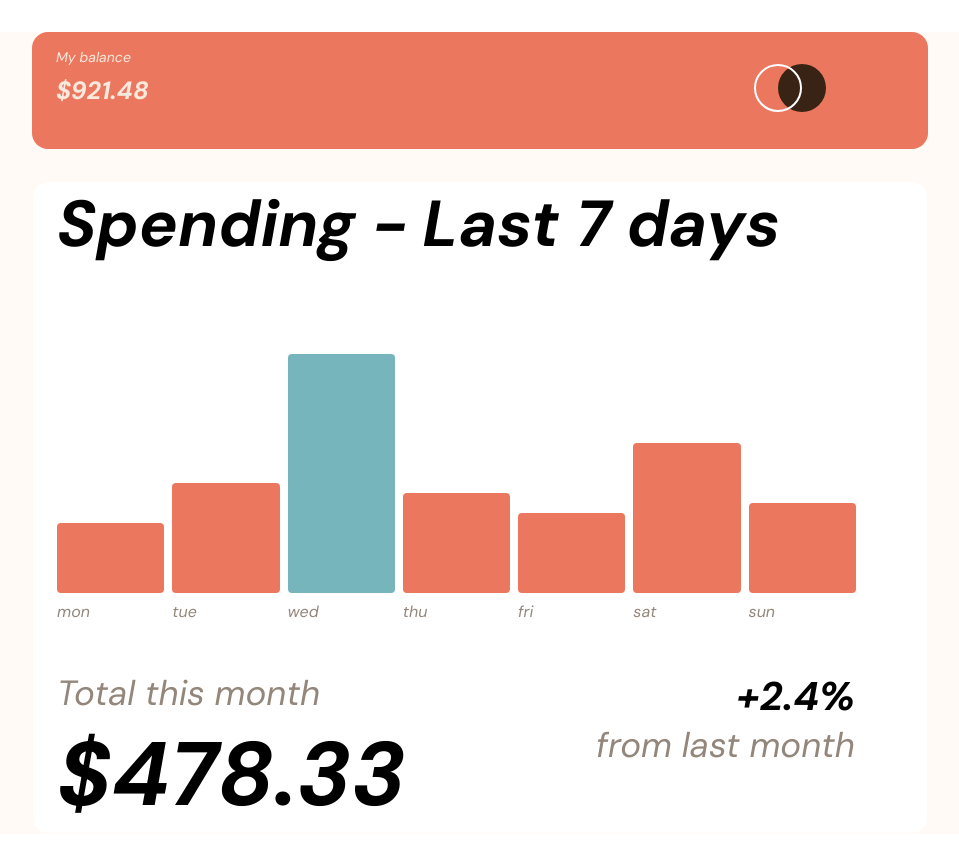
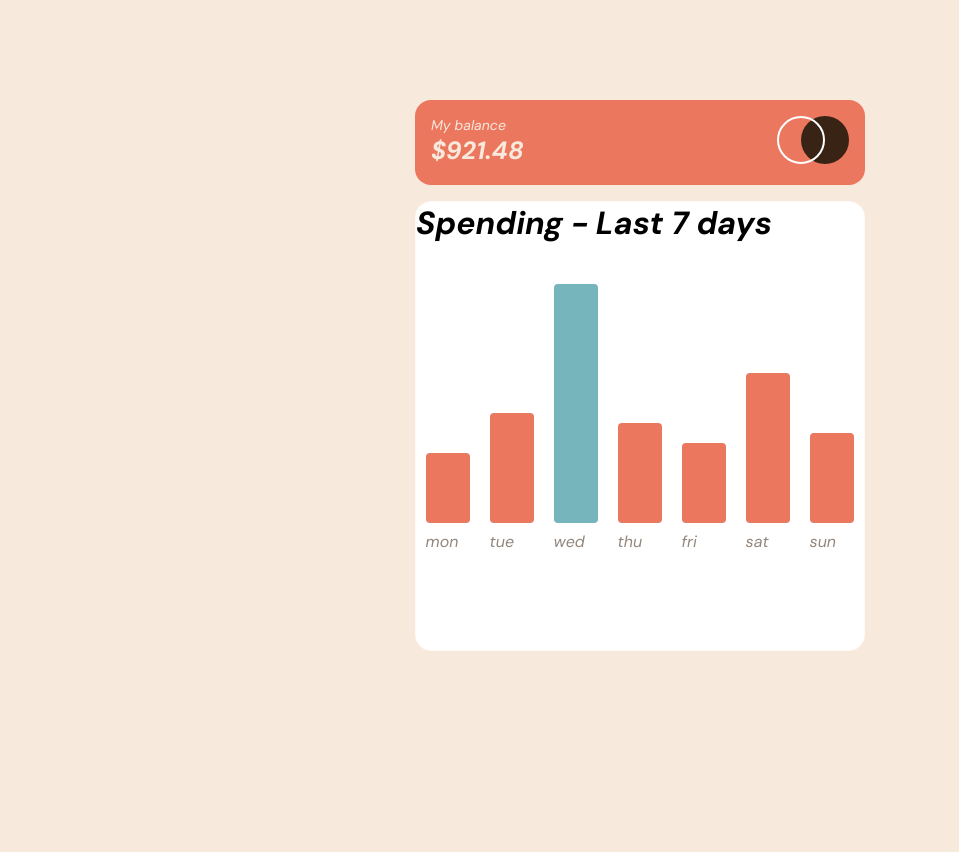
Before and after one commit to MariaDiallo/expenses-chart-component-main, a plain HTML site: page index.html in a window 1280 px wide. Shown: the whole page, without its empty margins (0-959 px from the left). After the commit the page ends 800 px from the top, so only its background shows below. Drawn offline with Linux system fonts and the light colour scheme.

Commit message:
adjust width and litlles details

```diff
--- a/index.html
+++ b/index.html
@@ -24,40 +24,27 @@
       <img src="images/logo.svg" alt="">
     </div>
    </header>
-
-
-
    <main class="corps niveau">
-
-
     <div class="partie1 partie">
-      <p>Spending - Last 7 days</p>
+      <h1>Spending - Last 7 days</h1>
     </div>
-
-
     <div class="partie2 partie">
-
       <div class="bloc">
         <div class="colone colone1">
-
         </div>
         <div class="jour ">
           <p>mon</p>
         </div>
       </div>
-
       <div class="bloc">
         <div class="colone colone2">
-
         </div>
         <div class="jour ">
           <p>tue</p>
         </div>
       </div>
-
       <div class="bloc">
         <div class="colone colone3">
-
         </div>
         <div class="jour ">
           <p>wed</p>
@@ -65,7 +52,6 @@
       </div>
       <div class="bloc">
         <div class="colone colone4">
-
         </div>
         <div class="jour ">
           <p>thu</p>
@@ -73,7 +59,6 @@
       </div>
       <div class="bloc">
         <div class="colone colone5">
-
         </div>
         <div class="jour ">
           <p>fri</p>
@@ -81,7 +66,6 @@
       </div>
       <div class="bloc">
         <div class="colone colone6">
-
         </div>
         <div class="jour ">
           <p> sat</p>
@@ -89,18 +73,13 @@
       </div>
       <div class="bloc">
         <div class="colone colone7">
-
         </div>
         <div class="jour ">
           <p>sun</p>
         </div>
       </div>
     </div>
-
-
-
-
-    <div class="bas2 partie">
+    <!-- <div class="bas2 partie">
 
       <div class="gauche">
 
@@ -125,7 +104,7 @@
 
       </div>
 
-    </div>
+    </div> -->
 
    </main>
   </div>
--- a/style.css
+++ b/style.css
@@ -7,69 +7,63 @@
 body{
     font-family: 'DM Sans', sans-serif;
     font-style: normal;
+    display: flex;
+    justify-content: center;
+    align-items: center;
+    background-color: hsl(27, 66%, 92%);
+    height: 100vh;
 }
 .diagramme{
-    background-color: hsl(33, 100%, 98%);
+    width: 450px;
+    height: 600px;
 }
 .entete{
     display: flex;
     border-radius: 1rem;
     background-color: hsl(10, 79%, 65%);
-    margin: 2rem;
-    width: 70%;
+    justify-content: space-between;
+    padding: 1rem;
+
 }
 .part1{
     color: hsl(27, 66%, 92%);
-    margin-left: 1.5rem;
-    width: 80%;
-    align-items: center;
 }
 .haut{
     font-size: 14px;
-    margin-top: 1rem;
-    margin-bottom: 0.5rem;
 }
 .bas{
     font-weight: bold;
     font-size: 25px;
-    margin-bottom: 1rem;
 }
 .part2{
 
-    width: 20%;
-    margin-top: 2rem;
-    margin-bottom: 2rem;
 }
 
 .corps{
     border: 1px solid hsl(33, 100%, 98%);
-    width: 70%;
-    margin: 2rem;
     background-color:  white;
     border-radius: 1rem;
+    margin-top: 1rem;
+    height: 450px;
 }
 
-.partie{
-    margin-left: 1.5rem;
-}
+
 
 .partie1{
     font-weight: bold;
-    font-size: 65px;
-    margin-bottom: 3rem;
 }
 
 .partie2{
     display: flex;
     width: 100%;
+    justify-content: space-around;
 }
 
 .bloc{
     display: flex;
     flex-direction: column;
     height: 300px;
-    width: 12%;
-    margin-right: 0.5rem;
+    width: 10%;
     justify-content: end;
     margin-top: 2.5rem;
 }
```
Also changed, not shown: second.html (added, +40 -0 lines).
